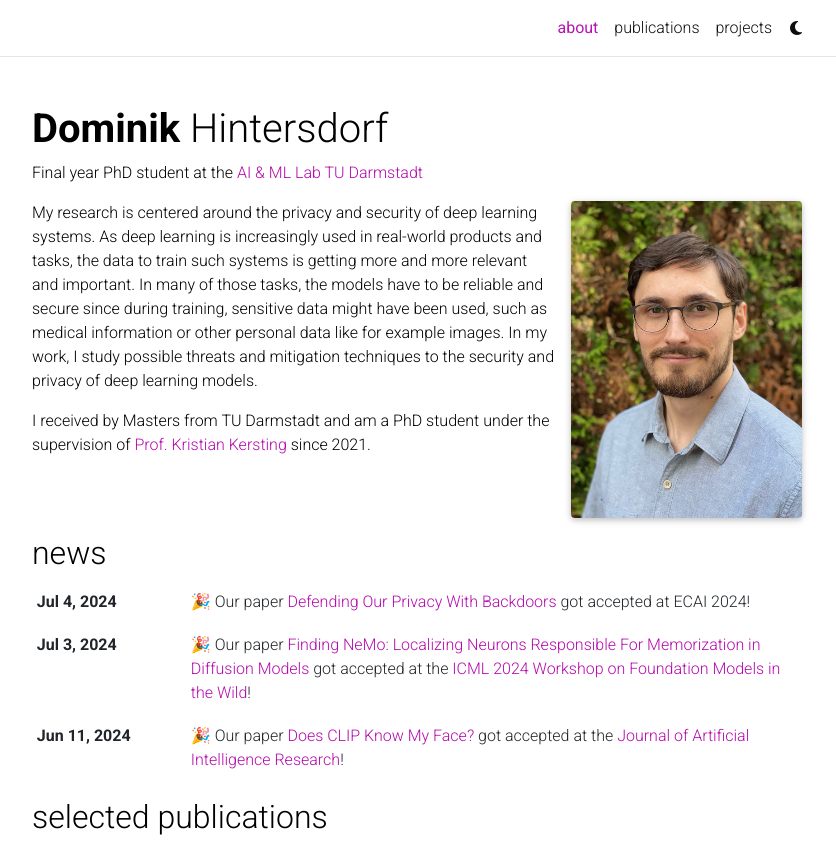
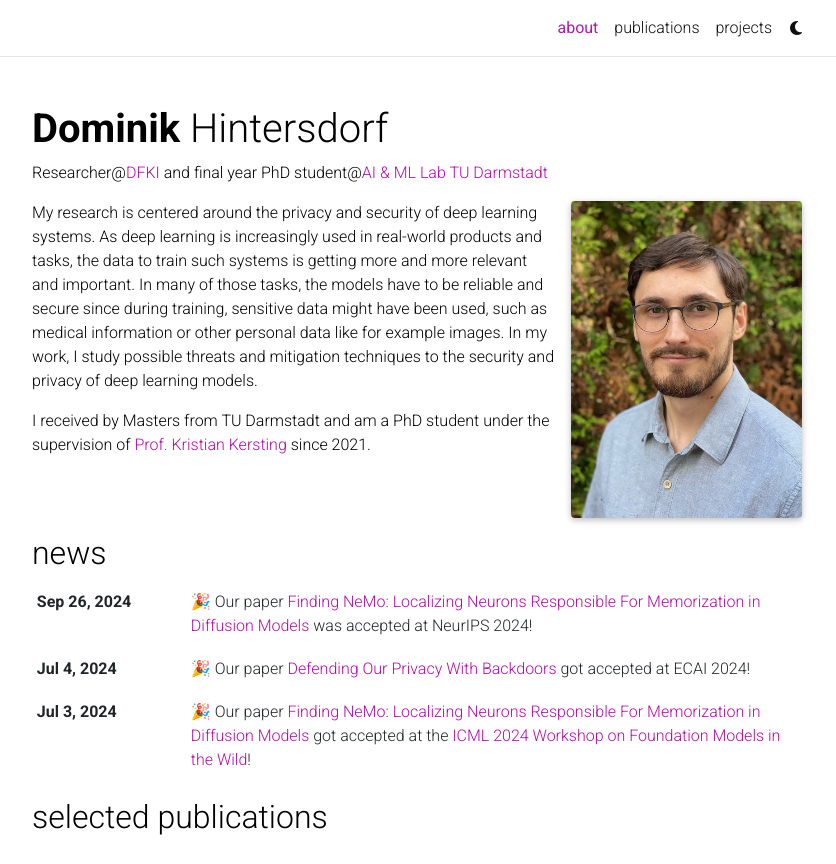
Before and after one commit to D0miH/d0mih.github.io, a Jekyll site: the page built from _pages/about.md, in a window 1280 px wide and 1153 px high, cut to the strip 0-864 px from the top of the window. Shown: the whole strip, without its empty margins (223-1059 px from the left). Built offline with Jekyll 4.4.1, drawn with Linux system fonts in a browser that asks for light colours; full-size pictures stand in for the smaller copies a plugin makes; emoji names are drawn with the system emoji font; some web fonts are replaced; comment, search, counter and statistics services are not loaded; a style sheet for code colours, icons or effects is not loaded.

Commit message:
updated nemo paper

```diff
--- a/_bibliography/papers.bib
+++ b/_bibliography/papers.bib
@@ -120,10 +120,10 @@
   pdf = {https://openreview.net/pdf?id=1SbkubNdbW}
 }
 
-@article{hintersdorf2024nemo,
+@inproceedings{hintersdorf2024nemo,
   pages = { },
   year = { 2024 },
-  journal = { arXiv:2406.02366 },
+  booktitle = { Proceedings of the 38th Conference on Neural Information Processing Systems (NeurIPS) },
   title = { Finding NeMo: Localizing Neurons Responsible For Memorization in Diffusion Models },
   author = { Dominik Hintersdorf and Lukas Struppek and Kristian Kersting and Adam Dziedzic and Franziska Boenisch },
   abstract = {Diffusion models (DMs) produce very detailed and high-quality images. Their power results from extensive training on large amounts of data —
@@ -137,7 +137,7 @@
   are responsible for memorizing particular training samples. By deactivating these memorization neurons, we can avoid the replication of training
   data at inference time, increase the diversity in the generated outputs, and mitigate the leakage of private and copyrighted data. In this way, our
   NeMo contributes to a more responsible deployment of DMs.},
-  abbr = {arXiv},
+  abbr = {NeurIPS},
   code = {https://github.com/ml-research/localizing_memorization_in_diffusion_models},
   pdf = {https://arxiv.org/pdf/2406.02366},
   equal_contrib_auths = {Struppek, Hintersdorf},
--- a/_pages/about.md
+++ b/_pages/about.md
@@ -2,7 +2,7 @@
 layout: about
 title: about
 permalink: /
-subtitle: Final year PhD student at the <a href='http://ml-research.github.io'>AI & ML Lab TU Darmstadt</a>
+subtitle: Researcher@<a href='https://www.dfki.de/en/web'>DFKI</a> and final year PhD student@<a href='http://ml-research.github.io'>AI & ML Lab TU Darmstadt</a>
 
 profile:
   align: right
```
Also changed, not shown: _news/announcement_10.md (added, +7 -0 lines), _news/announcement_8.md (+1 -1 lines), _news/announcement_9.md (+1 -1 lines), _pages/about_einstein.md (deleted, +0 -5 lines).
